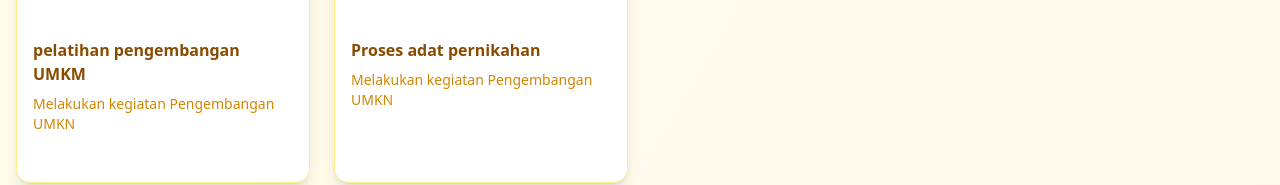
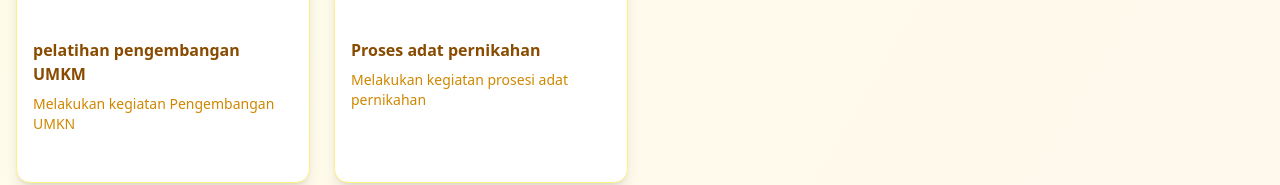
Before and after one commit to KevinMarpaung/webdesa-Buntul-Musara, a Next.js app: page /galeri in a window 1280 px wide. Shown: the part 1624-1809 px from the top of the page. Built offline with nearby package versions, Linux system fonts and the light colour scheme.

Commit message:
add galery description

```diff
--- a/app/galeri/page.tsx
+++ b/app/galeri/page.tsx
@@ -93,7 +93,7 @@ export default function GaleriPage() {
       title: "Proses adat pernikahan",
       category: "Kegiatan",
       image: "pernikahan.jpeg",
-      description: "Melakukan kegiatan Pengembangan UMKN",
+      description: "Melakukan kegiatan prosesi adat pernikahan",
     },
   ];
 
```
